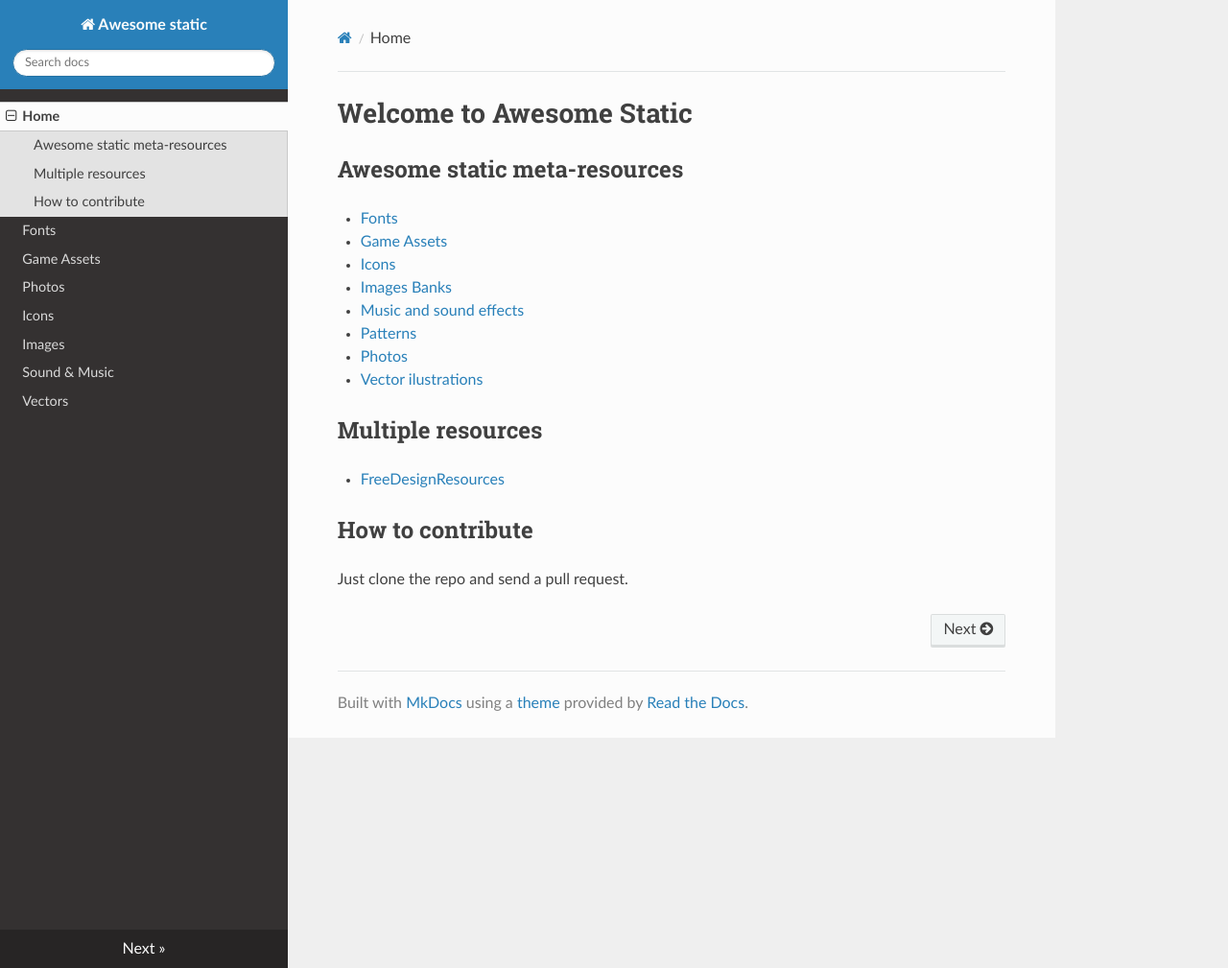
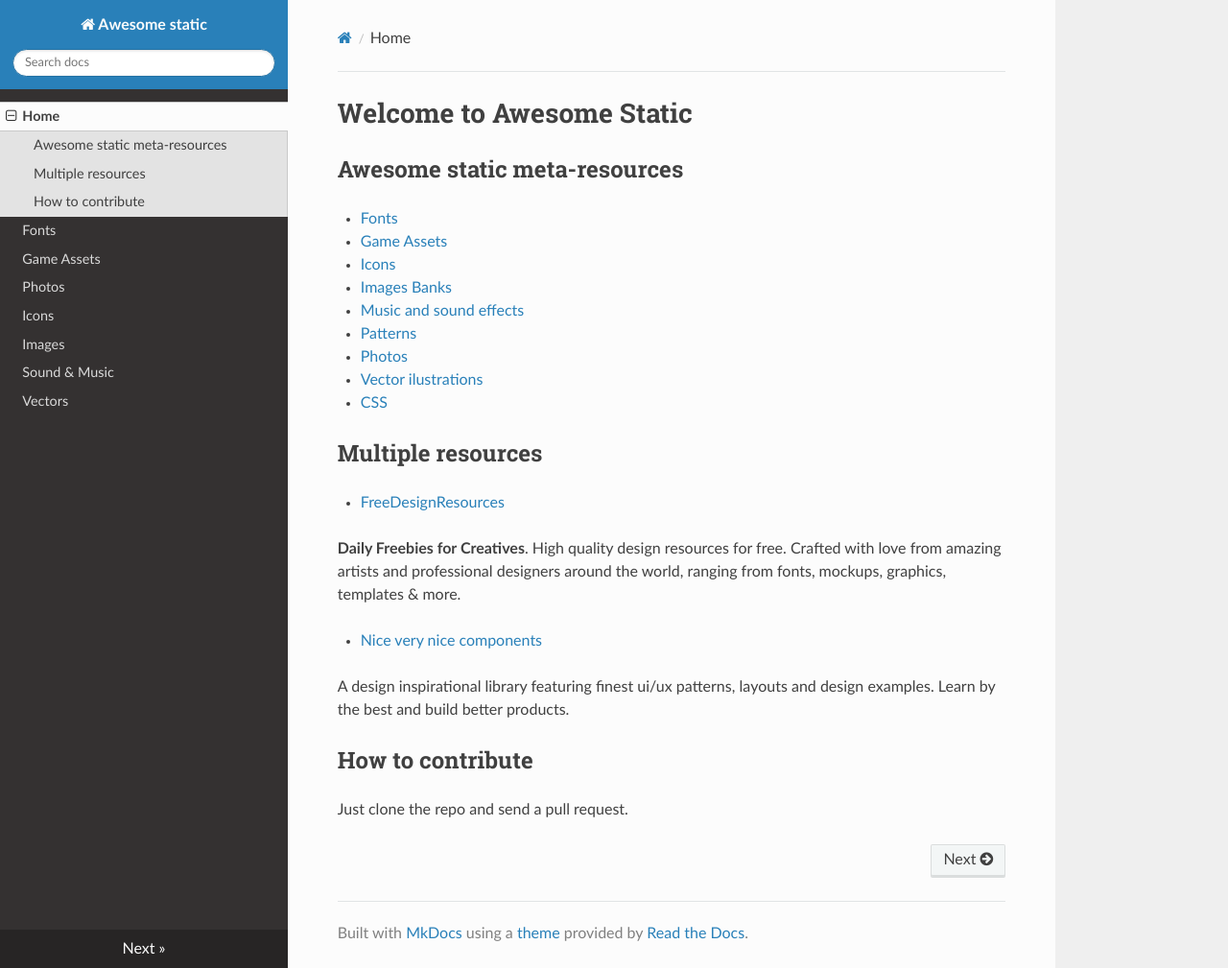
Before and after one commit to euribates/awesome-static, an MkDocs documentation site: the page built from docs/index.md, in a window 1280 px wide and 1009 px high. Shown: the whole window at 96% size. Built offline with MkDocs 1.6.1, drawn with Linux system fonts in a browser that asks for light colours; nearby versions of some CDN libraries.

Commit message:
Add CSS resources

```diff
--- a/docs/index.md
+++ b/docs/index.md
@@ -10,11 +10,23 @@
 - [Patterns](patterns.md)
 - [Photos](photos.md)
 - [Vector ilustrations](illustrations.md)
+- [CSS](css.md)
 
 ## Multiple resources
 
 - [FreeDesignResources](https://freedesignresources.net/)
 
+  **Daily Freebies for Creatives**.  High quality design resources for
+  free. Crafted with love from amazing artists and professional
+  designers around the world, ranging from fonts, mockups, graphics,
+  templates & more.
+
+- [Nice very nice components](https://www.niceverynice.com/components)
+
+  A design inspirational library featuring finest ui/ux patterns,
+  layouts and design examples. Learn by the best and build better
+  products.
+
 ## How to contribute
 
 Just clone the repo and send a pull request.
```
Also changed, not shown: docs/css.md (added, +18 -0 lines).
